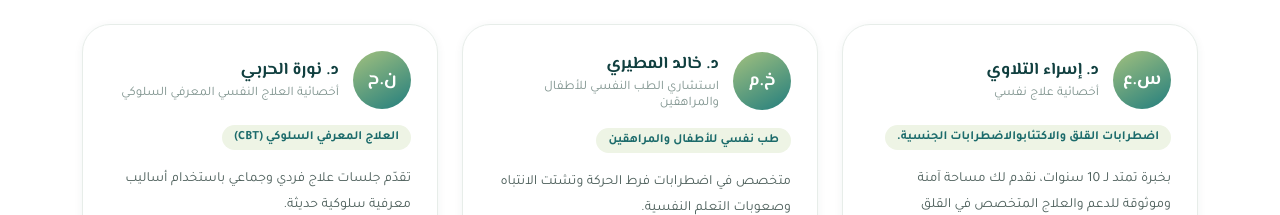
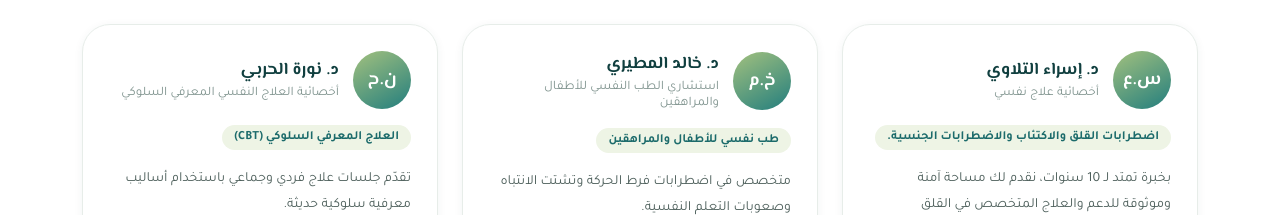
Before and after one commit to asadi80/rouh, a React (Vite) app: page / in a window 1280 px wide. Shown: the part 1040-1255 px from the top of the page. Built offline with nearby package versions, Linux system fonts and the light colour scheme.

Commit message:
updating location

```diff
--- a/src/data/clinicData.js
+++ b/src/data/clinicData.js
@@ -48,7 +48,7 @@ export const doctors = [
     id: 1,
     name: "د. إسراء التلاوي",
     title: " أخصائية علاج نفسي ",
-    specialty: "اضطرابات القلق والاكتئابوالاضطرابات الجنسية.",
+    specialty: "اضطرابات القلق والاكتئاب والاضطرابات الجنسية.",
     initials: "س.ع",
     bio: "بخبرة تمتد لـ 10 سنوات، نقدم لك مساحة آمنة وموثوقة للدعم والعلاج المتخصص في القلق والاكتئاب، الاضطرابات النفسية، المشكلات الزوجية والعاطفية، والاضطرابات الجنسية .",
     schedule: [
```
